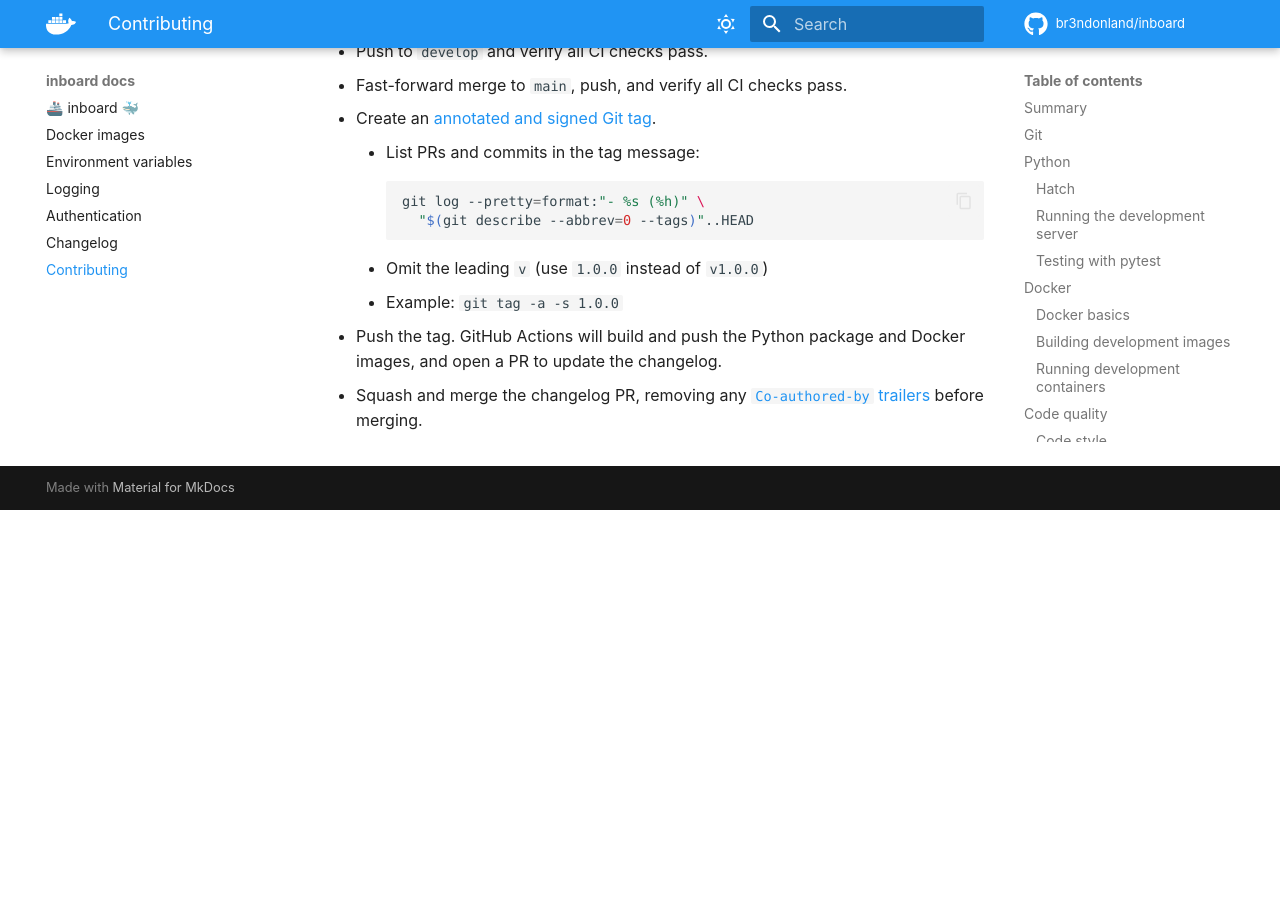
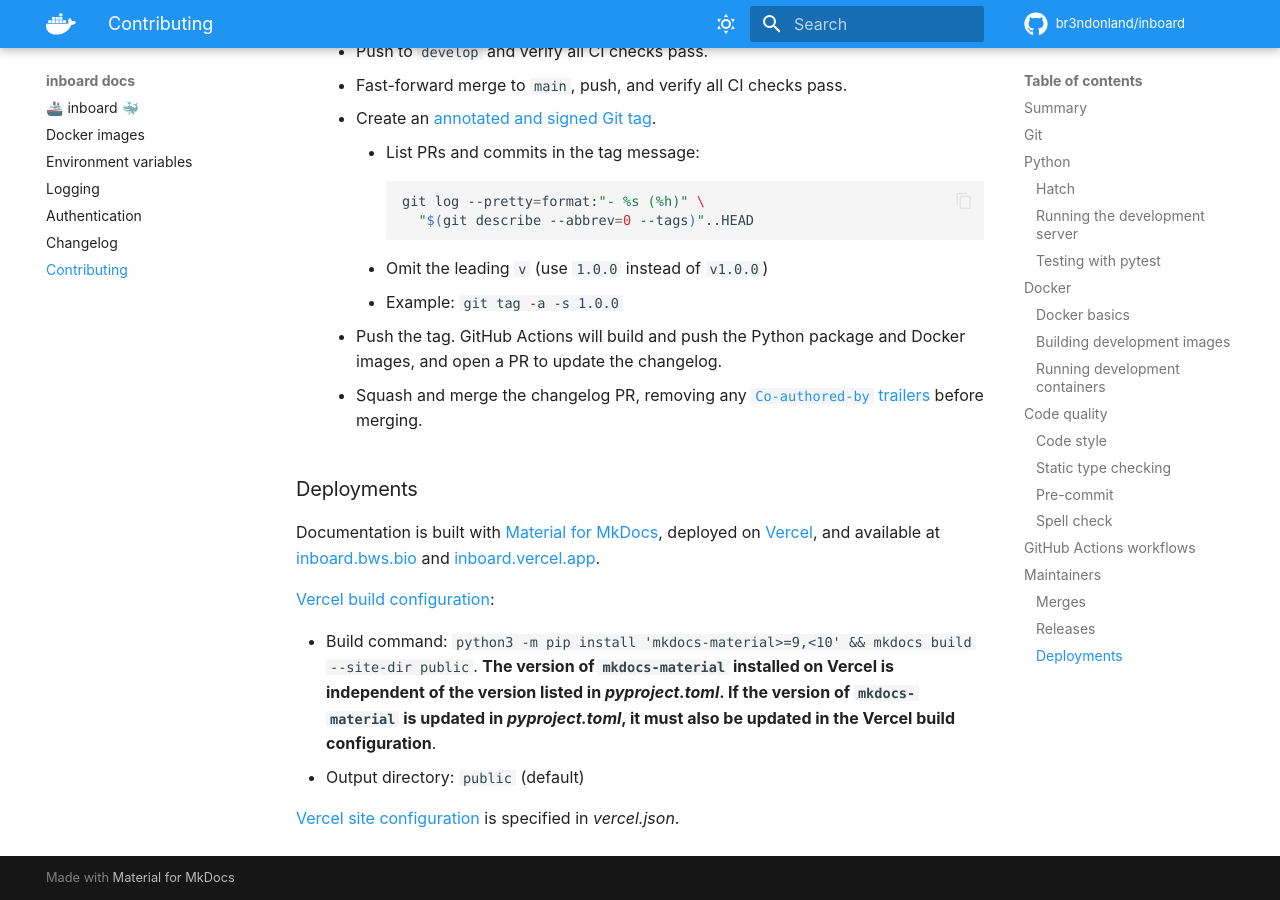
Before and after one commit to br3ndonland/inboard, an MkDocs documentation site: the page built from docs/contributing.md, in a window 1280 px wide and 900 px high, scrolled down 8291 px. Built offline with MkDocs 1.6.1 and Material for MkDocs 9.7.7, drawn with Linux system fonts in a browser that asks for light colours; comment, search, counter and statistics services are not loaded; before the commit the page ends 8801 px from its top, so only the background shows below that.

Commit message:
Add docs deployment info to contributing.md

```diff
--- a/docs/contributing.md
+++ b/docs/contributing.md
@@ -319,3 +319,14 @@
         -   Example: `git tag -a -s 1.0.0`
     -   Push the tag. GitHub Actions will build and push the Python package and Docker images, and open a PR to update the changelog.
     -   Squash and merge the changelog PR, removing any [`Co-authored-by` trailers](https://docs.github.com/en/pull-requests/committing-changes-to-your-project/creating-and-editing-commits/creating-a-commit-with-multiple-authors) before merging.
+
+### Deployments
+
+Documentation is built with [Material for MkDocs](https://squidfunk.github.io/mkdocs-material/), deployed on [Vercel](https://vercel.com/), and available at [inboard.bws.bio](https://inboard.bws.bio) and [inboard.vercel.app](https://inboard.vercel.app).
+
+[Vercel build configuration](https://vercel.com/docs/build-step):
+
+-   Build command: `python3 -m pip install 'mkdocs-material>=9,<10' && mkdocs build --site-dir public`. **The version of `mkdocs-material` installed on Vercel is independent of the version listed in _pyproject.toml_. If the version of `mkdocs-material` is updated in _pyproject.toml_, it must also be updated in the Vercel build configuration**.
+-   Output directory: `public` (default)
+
+[Vercel site configuration](https://vercel.com/docs/configuration) is specified in _vercel.json_.
```
